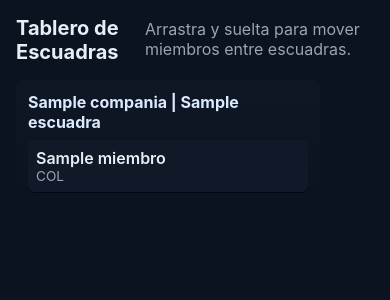
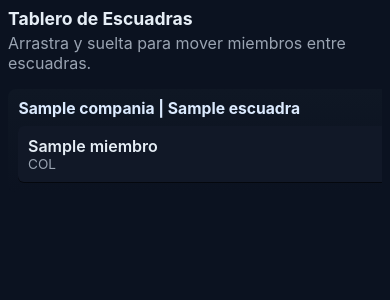
Before and after one commit to punkyyy01/proyecto-milsim, a Django app: page /orbat/board/ in a window 390 px wide. Shown: the top 300 px of the page. Run offline with Django 5.2, Linux system fonts and the light colour scheme; tables that the repository leaves empty hold one stand-in row (values such as "Sample post").

Commit message:
feat: make orbat board responsive on mobile

```diff
--- a/static/orbat_board.css
+++ b/static/orbat_board.css
@@ -23,3 +23,22 @@ body.board-body{background:var(--bg);color:#e6eef6;font-family:Inter,system-ui,S
 .btn{padding:0.4rem 0.7rem;border-radius:6px;border:none;cursor:pointer}
 .btn-secondary{background:#374151;color:#e6eef6}
 .btn-primary{background:var(--accent);color:#051316}
+
+/* Responsive: en pantallas pequeñas apilar columnas y ajustar espacios */
+@media (max-width: 900px) {
+  body.board-body{padding:0.5rem}
+  .board-header{flex-direction:column;align-items:flex-start;gap:0.25rem}
+  .board-header h1{font-size:1.1rem}
+  .board-root{flex-direction:column;gap:0.75rem}
+  .column{width:100%;padding:0.65rem}
+  .column-title{font-size:0.98rem}
+  .cards{gap:0.5rem}
+  .card{padding:0.6rem}
+  .modal-panel{min-width:auto;width:92%}
+}
+
+/* Mantener columnas en una sola fila en pantallas medianas pero con scroll horizontal suave */
+@media (min-width:901px) and (max-width:1200px) {
+  .board-root{flex-wrap:nowrap;overflow-x:auto;padding-bottom:1.25rem}
+  .column{flex:0 0 260px}
+}
```
